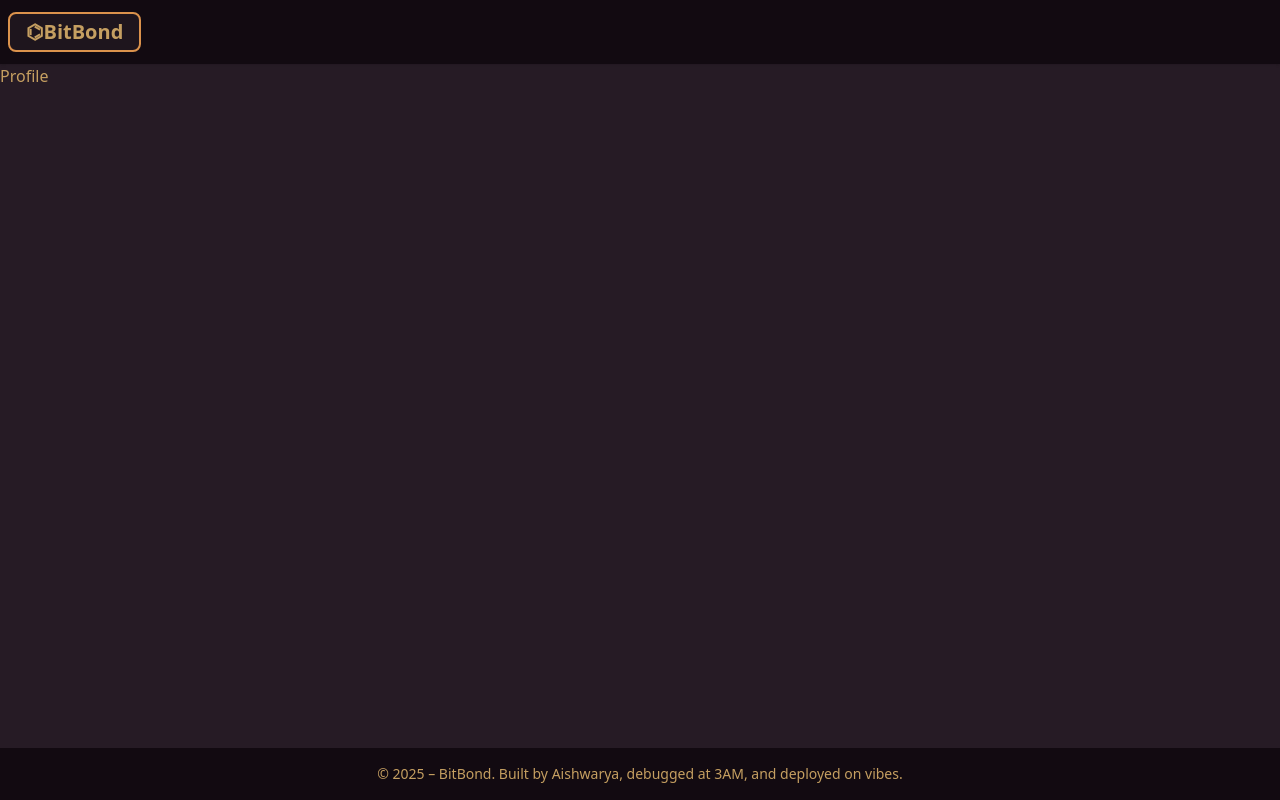
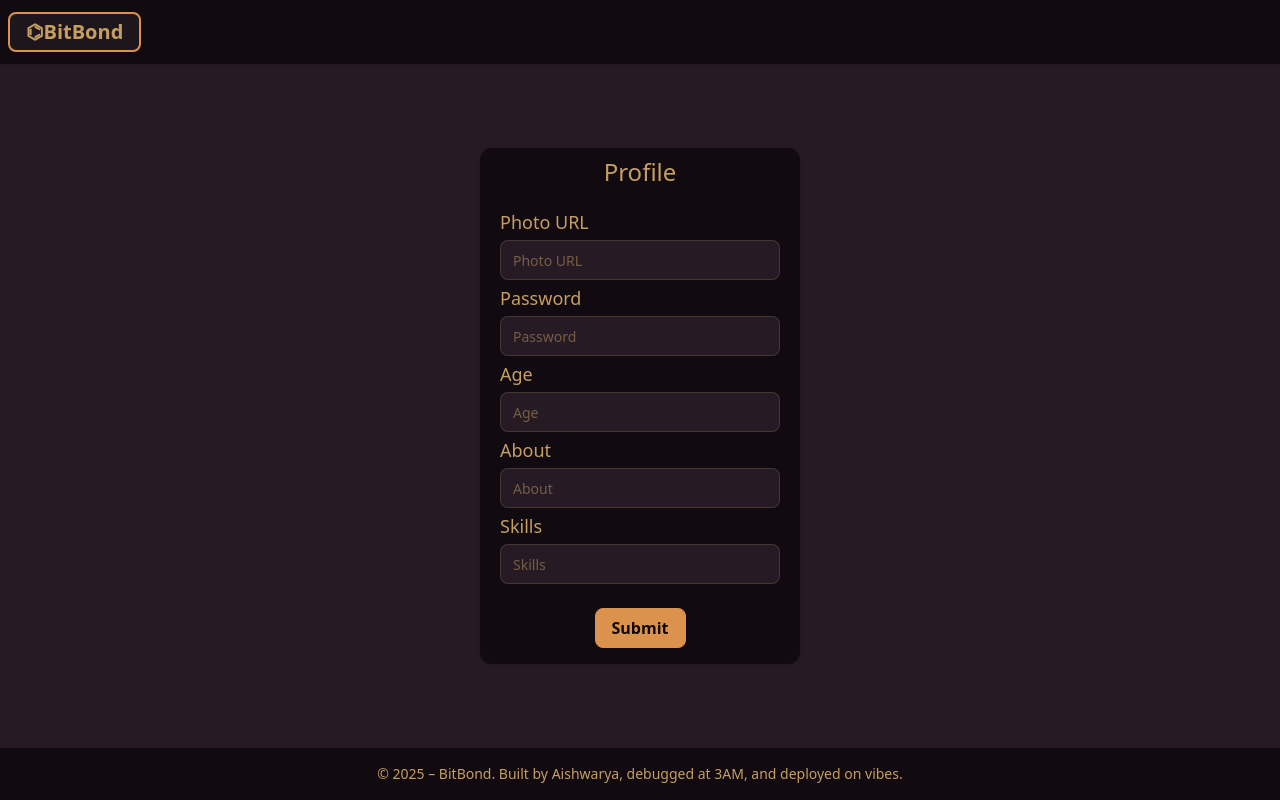
Before and after one commit to strngpowty/BitBondWeb, a React (Vite) app: page /profile in a window 1280 px wide. Built offline with nearby package versions, Linux system fonts and the light colour scheme; no server answers.

Commit message:
Accept and Reject API calling completed

```diff
--- /dev/null
+++ b/components/Connections.jsx
@@ -0,0 +1,41 @@
+import { useEffect, useState } from "react";
+import axios from "axios";
+import { BASE_URL } from "../utils/contants";
+
+function Connections() {
+  const [connections, setConnections] = useState();
+  const getConnections = async () => {
+    const connectionsResponse = await axios.get(
+      BASE_URL + "/user/connections",
+      { withCredentials: true }
+    );
+    setConnections(connectionsResponse);
+  };
+  console.log("connections", connections);
+  useEffect(() => {
+    getConnections();
+  }, []);
+  return (
+    <div className="flex-grow flex-col flex items-center">
+      <h1 className="my-5 text-2xl font-bold">Connections</h1>
+      {connections &&
+        connections?.data?.data.map((user, index) => (
+          <div key={index} className="card card-side bg-base-300 shadow-sm h-fit">
+            <figure>
+              <img
+                src= {user?.photoURL}
+                alt="Movie"
+              />
+            </figure>
+            <div className="card-body">
+              <h2 className="card-title">{user?.firstName +" "+ user?.lastName}</h2>
+              <p>{user?.age +" "+ user?.about}</p>
+              <p>{user?.skills}</p>
+            </div>
+          </div>
+        ))}
+    </div>
+  );
+}
+
+export default Connections;
--- /dev/null
+++ b/components/EditProfile.jsx
@@ -0,0 +1,134 @@
+import { useEffect, useState } from "react";
+import { useSelector, useDispatch } from "react-redux";
+import { BASE_URL } from "../utils/contants";
+import axios from "axios";
+import { addUser } from "../utils/userSlice";
+
+function EditProfile() {
+  const dispatch = useDispatch();
+  const user = useSelector((store) => store.user);
+  const [formData, setFormData] = useState({
+    password: "",
+    age: "",
+    about: "",
+    skills: [],
+    photoURL: "",
+  });
+  const handleChange = (e) => {
+    setFormData((prev) => ({
+      ...prev,
+      [e.target.name]: e.target.value,
+    }));
+  };
+  const handleSubmit = async (e) => {
+    e.preventDefault();
+    try {
+      // Create a shallow copy to avoid mutating state directly
+      const dataToSend = { ...formData };
+      // If password is empty, remove it from the object
+      if (!dataToSend.password) {
+        delete dataToSend.password;
+      }
+      if (typeof dataToSend.skills === "string") {
+        dataToSend.skills = dataToSend.skills
+          .split(",")
+          .map((skill) => skill.trim());
+      }
+      const res = await axios.patch(BASE_URL + "/profile/edit", dataToSend, {
+        withCredentials: true,
+      });
+      if (res.status === 200) {
+        const updatedUser = await axios.get(BASE_URL + "/profile/view", {
+          withCredentials : true,
+        });
+        dispatch(addUser(updatedUser.data))
+        console.log(user)
+      }
+    } catch (err) {
+      console.log(err);
+    }
+  };
+  useEffect(() => {
+    if (user) {
+      setFormData({
+        password: "",
+        age: user.age || "",
+        about: user.about || "",
+        skills: user.skills || [],
+        photoURL: user.photoURL || "",
+      });
+    }
+  }, [user]);
+
+  return (
+    <div className="card bg-base-300 w-80 shadow-sm pl-5 pr-5 pt-2 pb-4 rounded-xl">
+      <h1 className="flex-grow flex justify-center items-center text-2xl">
+        Profile
+      </h1>
+      <form className="pt-5" onSubmit={(e) => handleSubmit(e)}>
+        <fieldset className="fieldset">
+          <legend className="text-lg">Photo URL</legend>
+          <input
+            name="photoURL"
+            value={formData.photoURL}
+            type="text"
+            className="input"
+            placeholder="Photo URL"
+            onChange={(e) => handleChange(e)}
+          />
+        </fieldset>
+        <fieldset className="fieldset">
+          <legend className="text-lg">Password</legend>
+          <input
+            name="password"
+            value={formData.password}
+            type="password"
+            className="input"
+            placeholder="Password"
+            onChange={(e) => handleChange(e)}
+          />
+        </fieldset>
+        <fieldset className="fieldset">
+          <legend className="text-lg">Age</legend>
+          <input
+            name="age"
+            value={formData.age}
+            type="number"
+            className="input"
+            placeholder="Age"
+            onChange={(e) => handleChange(e)}
+          />
+        </fieldset>
+        <fieldset className="fieldset">
+          <legend className="text-lg">About</legend>
+          <input
+            name="about"
+            value={formData.about}
+            type="text"
+            className="input"
+            placeholder="About"
+            onChange={(e) => handleChange(e)}
+          />
+        </fieldset>
+        <fieldset className="fieldset">
+          <legend className="text-lg">Skills</legend>
+          <input
+            name="skills"
+            value={formData.skills}
+            type="text"
+            className="input"
+            placeholder="Skills"
+            onChange={(e) => handleChange(e)}
+          />
+        </fieldset>
+        <div className="flex-grow flex justify-center items-center pt-5">
+          <button className="btn btn-primary text-base" type="submit">
+            Submit
+          </button>
+        </div>
+      </form>
+    </div>
+  );
+}
+
+export default EditProfile;
--- a/components/Feed.jsx
+++ b/components/Feed.jsx
@@ -8,22 +8,34 @@ import UserCard from "./UserCard";
 const Feed = () => {
   const feed = useSelector((store) => store.feed);
   const dispatch = useDispatch();
+  const handlePass = () => {
+
+  }
+  const handleLike =() => {
+
+  }
   const getFeed = async () => {
     if (feed) return;
     try {
-      const res = await axios.get(BASE_URL + "/feed", {withCredentials: true});
+      const res = await axios.get(BASE_URL + "/feed", {
+        withCredentials: true,
+      });
       dispatch(addFeed(res.data));
     } catch (err) {
-        console.log(err)
+      console.log(err);
     }
   };
   useEffect(() => {
-    getFeed()
-  }, [])
+    getFeed();
+  }, []);
   return (
-    <>
-    <UserCard />
-    </>
+    <div className="flex-grow flex justify-center items-center pb-20">
+      <div className="flex flex-col md:flex-row items-center gap-4">
+        <button className="btn btn-default w-full md:w-auto" onClick={handlePass}>Pass</button>
+        <UserCard feed0={feed?.[0]} />
+        <button className="btn btn-default w-full md:w-auto" onClick={handleLike}>Like</button>
+      </div>
+    </div>
   );
 };
 export default Feed;
--- a/components/Navbar.jsx
+++ b/components/Navbar.jsx
@@ -47,13 +47,24 @@ function Navbar() {
               className="menu menu-sm dropdown-content bg-base-100 rounded-box z-1 mt-3 w-52 p-2 shadow"
             >
               <li>
-                <Link to="/profile" className="justify-between" onClick={() => document.activeElement?.blur()}>
-                  Profile
-                  <span className="badge">New</span>
+                <Link to="/" className="justify-between" onClick={() => document.activeElement?.blur()}>
+                  Feed
                 </Link>
               </li>
               <li>
-                <a>Settings</a>
+                <Link to="/profile" className="justify-between" onClick={() => document.activeElement?.blur()}>
+                  Profile
+                </Link>
+              </li>
+              <li>
+                <Link to="/connections" className="justify-between" onClick={() => document.activeElement?.blur()}>
+                  Connections
+                </Link>
+              </li>
+              <li>
+                <Link to="/receivedRequests" className="justify-between" onClick={() => document.activeElement?.blur()}>
+                  Requests
+                </Link>
               </li>
               <li>
                 <a onClick={() => {document.activeElement?.blur(); handleLogout()}}>Logout</a>
--- a/components/Profile.jsx
+++ b/components/Profile.jsx
@@ -1,9 +1,16 @@
-function Login () {
-    return (
-        <>
-            <h1>Profile</h1>
-        </>
-    )
+import EditProfile from "./EditProfile";
+import UserCard from "./UserCard";
+import { useSelector } from "react-redux";
+function Login() {
+  const user = useSelector((store) => store.user);
+  return (
+    <div className="flex-grow flex justify-center items-center mb-13">
+      <div className="flex flex-col md:flex-row items-center gap-10">
+        <EditProfile />
+        <UserCard feed0={user} />
+      </div>
+    </div>
+  );
 }
 
-export default Login
+export default Login;
--- /dev/null
+++ b/components/Requests.jsx
@@ -0,0 +1,79 @@
+import { useEffect, useState } from "react";
+import axios from "axios";
+import { BASE_URL } from "../utils/contants";
+
+function Requests() {
+  const [receivedRequest, setReceivedRequests] = useState();
+  const getConnections = async () => {
+    const receivedRequests = await axios.get(
+      BASE_URL + "/user/requests/received",
+      { withCredentials: true }
+    );
+    setReceivedRequests(receivedRequests);
+  };
+  console.log(receivedRequest)
+  const handleRequestAccept = async (requestId) => {
+    const res = await axios.post(
+      BASE_URL + `/request/review/accepted/${requestId}`,
+      {},
+      {
+        withCredentials: true,
+      }
+    );
+    getConnections();
+    console.log(res)
+  };
+  const handleRequestReject = async (requestId) => {
+    const res = await axios.post(
+      BASE_URL + `/request/review/rejected/${requestId}`,
+      {},
+      {
+        withCredentials: true,
+      }
+    );
+    getConnections();
+    console.log(res)
+  };
+  useEffect(() => {
+    getConnections();
+  }, []);
+  return (
+    <div className="flex-grow flex-col flex items-center">
+      <h1 className="my-5 text-2xl font-bold">Requests</h1>
+      {receivedRequest &&
+        receivedRequest?.data?.data.map((user, index) => (
+          <div
+            key={index}
+            className="card card-side bg-base-300 shadow-sm h-fit"
+          >
+            <figure>
+              <img src={user?.fromUserId?.photoURL} alt="Movie" />
+            </figure>
+            <div className="card-body">
+              <h2 className="card-title">
+                {user?.fromUserId?.firstName + " " + user?.fromUserId?.lastName}
+              </h2>
+              <p>{user?.fromUserId?.age + " " + user?.fromUserId?.about}</p>
+              <p>{user?.fromUserId?.skills}</p>
+              <div className="card-actions justify-end">
+                <button
+                  className="btn btn-primary"
+                  onClick={() => handleRequestAccept(user._id)}
+                >
+                  Accept
+                </button>
+                <button
+                  className="btn btn-primary"
+                  onClick={() => handleRequestReject(user._id)}
+                >
+                  Reject
+                </button>
+              </div>
+            </div>
+          </div>
+        ))}
+    </div>
+  );
+}
+
+export default Requests;
--- a/components/UserCard.jsx
+++ b/components/UserCard.jsx
@@ -1,24 +1,16 @@
 import { useSelector } from "react-redux";
 import { useNavigate } from "react-router-dom";
 
-const UserCard = () => {
+const UserCard = ({ feed0 }) => {
   const navigate = useNavigate();
   const user = useSelector((store) => store.user);
-  const feed = useSelector((store) => store.feed);
-  const feed0 = feed?.[0];
-  console.log(feed0);
 
   if (!user) {
-    navigate("/login")
+    return navigate("/login");
   }
 
   return (
-    <div className="flex-grow flex justify-center items-center pb-20">
-      <div className="flex flex-col md:flex-row items-center gap-4">
-        {/* Pass Button */}
-        <button className="btn btn-default w-full md:w-auto">Pass</button>
-
-        {/* Card */}
+    <>
       <div className="card bg-base-300 w-80 shadow-sm">
         <figure>
           <img
@@ -28,21 +20,25 @@ const UserCard = () => {
           />
         </figure>
         <div className="card-body">
-            <h2 className="card-title">Card Title</h2>
-            <p>
-              A card component has a figure, a body part, and inside body there
-              are title and actions parts
-            </p>
-            <div className="card-actions justify-end">
-              <button className="btn btn-primary">Buy Now</button>
+          <h2 className="card-title">
+            {feed0?.firstName + " " + feed0?.lastName}
+          </h2>
+          <h4>{[feed0?.age, feed0?.about].filter(Boolean).join(", ")}</h4>
+          {feed0?.skills && (
+            <h6>
+              Skills :
+              {" " +
+                feed0.skills
+                  .map(
+                    (skill) => skill.charAt(0).toUpperCase() + skill.slice(1)
+                  )
+                  .join(", ")}
+            </h6>
+          )}
+          <p>{}</p>
         </div>
       </div>
-        </div>
-
-        {/* Like Button */}
-        <button className="btn btn-default w-full md:w-auto">Like</button>
-      </div>
-    </div>
+    </>
   );
 };
 
--- a/src/App.jsx
+++ b/src/App.jsx
@@ -5,6 +5,8 @@ import Profile from "../components/Profile";
 import { Provider } from "react-redux";
 import appStore from "../utils/appStore";
 import Feed from "../components/Feed";
+import Connections from "../components/Connections"
+import Requests from "../components/Requests";
 function App() {
   return (
     <>
@@ -15,6 +17,8 @@ function App() {
               <Route path="/" element={<Feed />} />
               <Route path="/login" element={<Login />} />
               <Route path="/profile" element={<Profile />} />
+              <Route path="/connections" element={<Connections />} />
+              <Route path="/receivedRequests" element={<Requests />} />
               <Route path="*" element={<Navigate to="/login" />} />
             </Route>
           </Routes>
```
Lines whose indentation alone changed are shown as unchanged.
